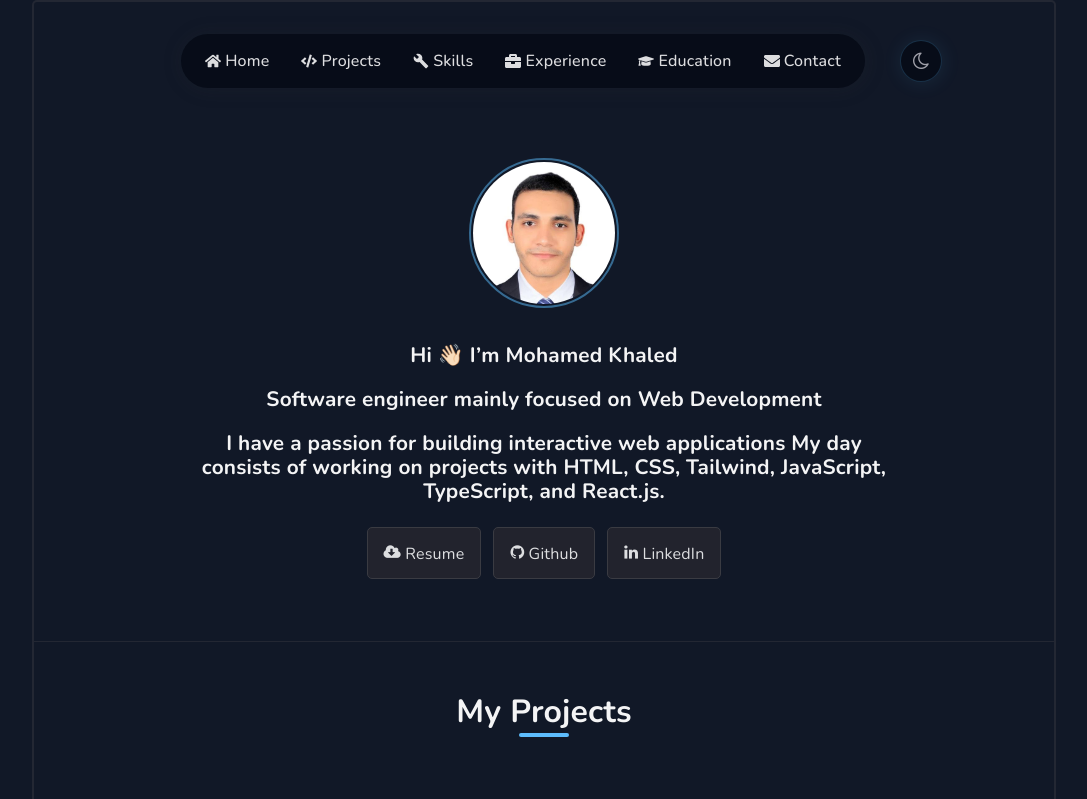
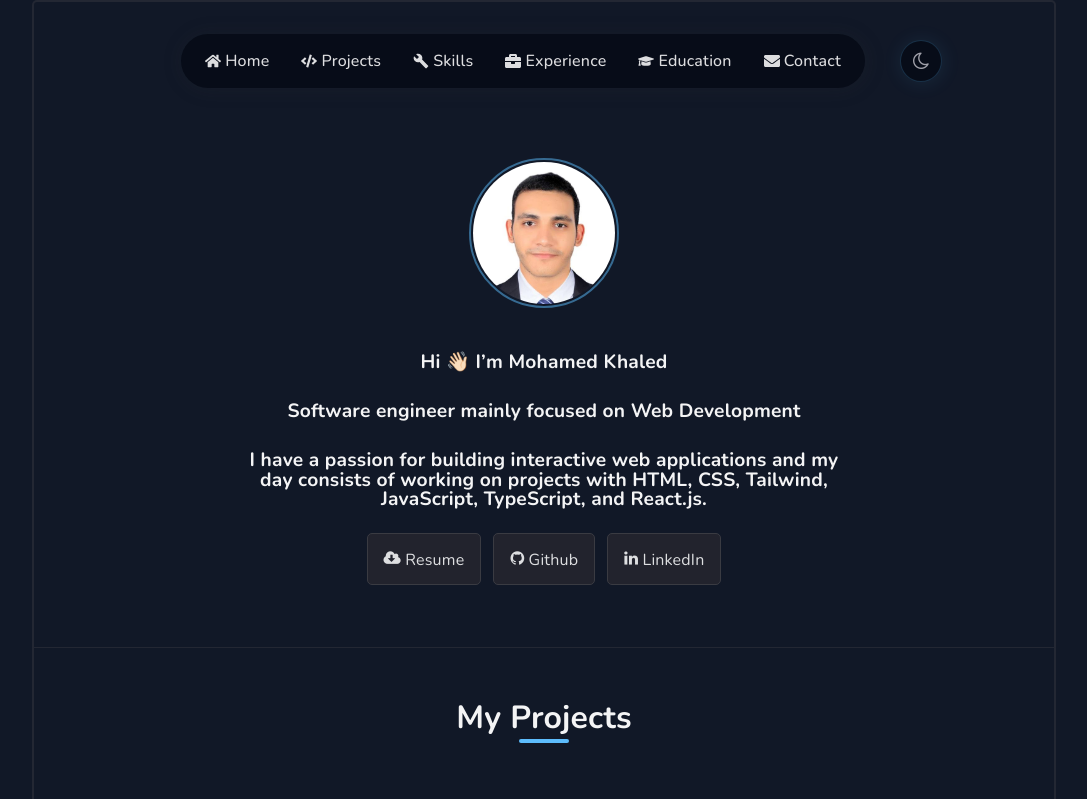
Before and after one commit to Mohamed-khaled0/My-Portfolio-ReactJS, a React (Vite) app: page / in a window 1280 px wide. Shown: the top 799 px of the page, without its empty margins (96-1183 px from the left). Built offline with nearby package versions, Linux system fonts and the light colour scheme.

Commit message:
Update data

```diff
--- a/src/components/2-hero/Hero.jsx
+++ b/src/components/2-hero/Hero.jsx
@@ -27,7 +27,7 @@ export default function Hero() {
           </motion.h1>
           <motion.h1 className="title" initial="hidden" animate="visible" variants={textVariants} transition={{ duration: 0.5, delay: 0.4 }}>
             I have a passion for building interactive web applications
-            My day consists of working on projects with HTML, CSS, Tailwind, JavaScript, TypeScript, and React.js.
+            and my day consists of working on projects with HTML, CSS, Tailwind, JavaScript, TypeScript, and React.js.
           </motion.h1>
 
         </div>
--- a/src/components/2-hero/hero.css
+++ b/src/components/2-hero/hero.css
@@ -7,11 +7,12 @@ section.hero {
 }
 
 section.hero .title {
-    width: 50%;
+    width: 50% !important;
     text-align: center;
-    line-height: 2.4rem;
+    line-height: 2.2rem;
     color: var(--title);
     margin: 10px 0;
+    font-size: 1.6rem;
 }
 
 section.hero .parent-avatar.flex {
@@ -63,34 +64,40 @@ section.hero .left-section button:hover {
     border: 1px solid var(--blue);
 }
 
-@media (max-width: 1200px) {
+@media (max-width: 1400px) {
     section.hero .title {
+        line-height: 1.3rem;
         margin-top: 20px;
-        width: 80%;
+        width: 70% !important;
         line-height: 1.2rem;
-        font-size: 1.3rem;
+        font-size: 1.2rem;
     }
 }
 
 @media (max-width: 600px) {
     section.hero .avatar {
+
             width: 100px;
             border-radius: 50%;
             margin-bottom: 5px;
             margin-top: 5px;
         }
-    }
 
-    section.hero .left-section button {
-        margin: 14px 6px;
-        height: 28px;
-        line-height: 1rem;
-        font-size: 1.0rem;
-        width: auto;
-    }
+
+
 
     section.hero .title {
-        width: 80%;
-        line-height: 1.5rem;
-        font-size: 1.3rem;
+        width: 80% !important;
+        line-height: 1.4rem;
+        font-size: 1.1rem;
     }
+}
+
+
+section.hero .left-section button {
+    margin: 14px 6px;
+    height: 28px;
+    line-height: 1rem;
+    font-size: 1.0rem;
+    width: auto;
+}
--- a/src/components/3-main/ProjectsData.js
+++ b/src/components/3-main/ProjectsData.js
@@ -85,7 +85,7 @@ let myProjects = [
     {
       projectTitle: "E-Commerce Website",
       projectSubtitle: "An online shop offering a variety of products.",
-      category: ["js", "all"],
+      category: ["css", "all"],
       liveDemo: "https://mohamed-khaled0.github.io/E-Commerce-Website-UsingJS/",
       githubLink: "https://github.com/Mohamed-khaled0/E-Commerce-Website-UsingJS?tab=readme-ov-file",
       githubRepos:"https://github.com/Mohamed-khaled0?tab=repositories",
@@ -96,18 +96,18 @@ let myProjects = [
         "Shopping cart to manage selected items.",
         "Responsive design for mobile and desktop compatibility."
       ],
-      technologies: ["HTML5", "CSS3", "JavaScript", "Font Awesome", "Swiper.js"]
+      technologies: ["HTML5", "CSS3", "Font Awesome", "Swiper.js"]
     },
 
     // CSS Projects
     {
-      projectTitle: "Leon Template",
-      projectSubtitle: "A fully responsive landing page template designed for creative agencies.",
-      category: ["css", "all"],
-      liveDemo: "https://mohamed-khaled0.github.io/Leon-Html-Css-Template/",
-      githubLink: "https://github.com/Mohamed-khaled0/Leon-Html-Css-Template",
+      projectTitle: " Nova - Landing Page",
+      projectSubtitle: "Nova a modern and fully responsive landing page template  ,built using Bootstrap, HTML, and CSS",
+      category: ["css"],
+      liveDemo: "https://mohamed-khaled0.github.io/Bondi-Bootstrap-Project/",
+      githubLink: "https://github.com/Mohamed-khaled0/Bondi-Bootstrap-Project",
       githubRepos:"https://github.com/Mohamed-khaled0?tab=repositories",
-      imgPath: "leon.png",
+      imgPath: "https://i.imgur.com/52qfmFB.png",
       features: [
         "Responsive Design: Looks great on all devices (desktop, tablet, mobile).",
         "Modern UI/UX: Clean and professional design.",
@@ -115,15 +115,15 @@ let myProjects = [
         "Cross-Browser Compatibility: Works seamlessly across major browsers.",
         "Customizable: Easy to modify and adapt to your needs."
       ],
-      technologies: ["HTML5", "CSS3"]
+      technologies: ["HTML5", "CSS3","Bootstrap"]
     },
     {
-      projectTitle: "Landing Page Template",
-      projectSubtitle: "A modern and fully responsive landing page template.",
-      category: ["css", "all"],
-      liveDemo: "https://mohamed-khaled0.github.io/Bondi-Bootstrap-Project/",
-      githubLink: "https://github.com/Mohamed-khaled0/Bondi-Bootstrap-Project",
-      imgPath: "bondi.png",
+      projectTitle: "Gourmet Guru Restaurant",
+      projectSubtitle: "Gourmet Guru is a responsive, modern restaurant website ,built using HTML, CSS",
+      category: ["css"],
+      liveDemo: "https://mohamed-khaled0.github.io/Restaurant-Website-Using-HTML-and-CSS/",
+      githubLink: "https://github.com/Mohamed-khaled0/Restaurant-Website-Using-HTML-and-CSS",
+      imgPath: "https://i.imgur.com/CW1xo8c.png",
       githubRepos:"https://github.com/Mohamed-khaled0?tab=repositories",
       features: [
         "Fully Responsive Design: Adapts seamlessly to any screen size.",
@@ -131,25 +131,8 @@ let myProjects = [
         "Built with Bootstrap: Utilizes Bootstrap for easy layout.",
         "Customizable Components: Easily modify and extend the template."
       ],
-      technologies: ["Bootstrap","HTML5", "CSS3"]
+      technologies: ["HTML5", "CSS3"]
     },
-    {
-      projectTitle: "PhotoRevive",
-      projectSubtitle: "A mock-up website showcasing an AI tool for restoring old photos online.",
-      category: ["css", "all"],
-      liveDemo: "https://mohamed-khaled0.github.io/Photo-Revive-AI-Project/",
-      githubLink: "https://github.com/Mohamed-khaled0/Photo-Revive-AI-Project",
-      imgPath: "photo-revive.png",
-      githubRepos:"https://github.com/Mohamed-khaled0?tab=repositories",
-      features: [
-        "User-Friendly Interface: Simple and clean design.",
-        "Upload Image: Upload your old photos.",
-        "Revive Image: AI processes the image to remove imperfections.",
-        "Download Result: Download your restored photo.",
-        "Responsive Design: Optimized for all devices."
-      ],
-      technologies: ["HTML5", "CSS3","Tailwind"]
-    }
   ];
 
   export default myProjects;
--- a/src/components/3-main/main.css
+++ b/src/components/3-main/main.css
@@ -65,7 +65,7 @@
       rgba(255, 255, 255, 0.05),
       rgba(255, 255, 255, 0.05));
     width: 300px;
-    height: 400px;
+    height: 420px;
     text-align: center;
     display: flex;
     flex-direction: column;
```
